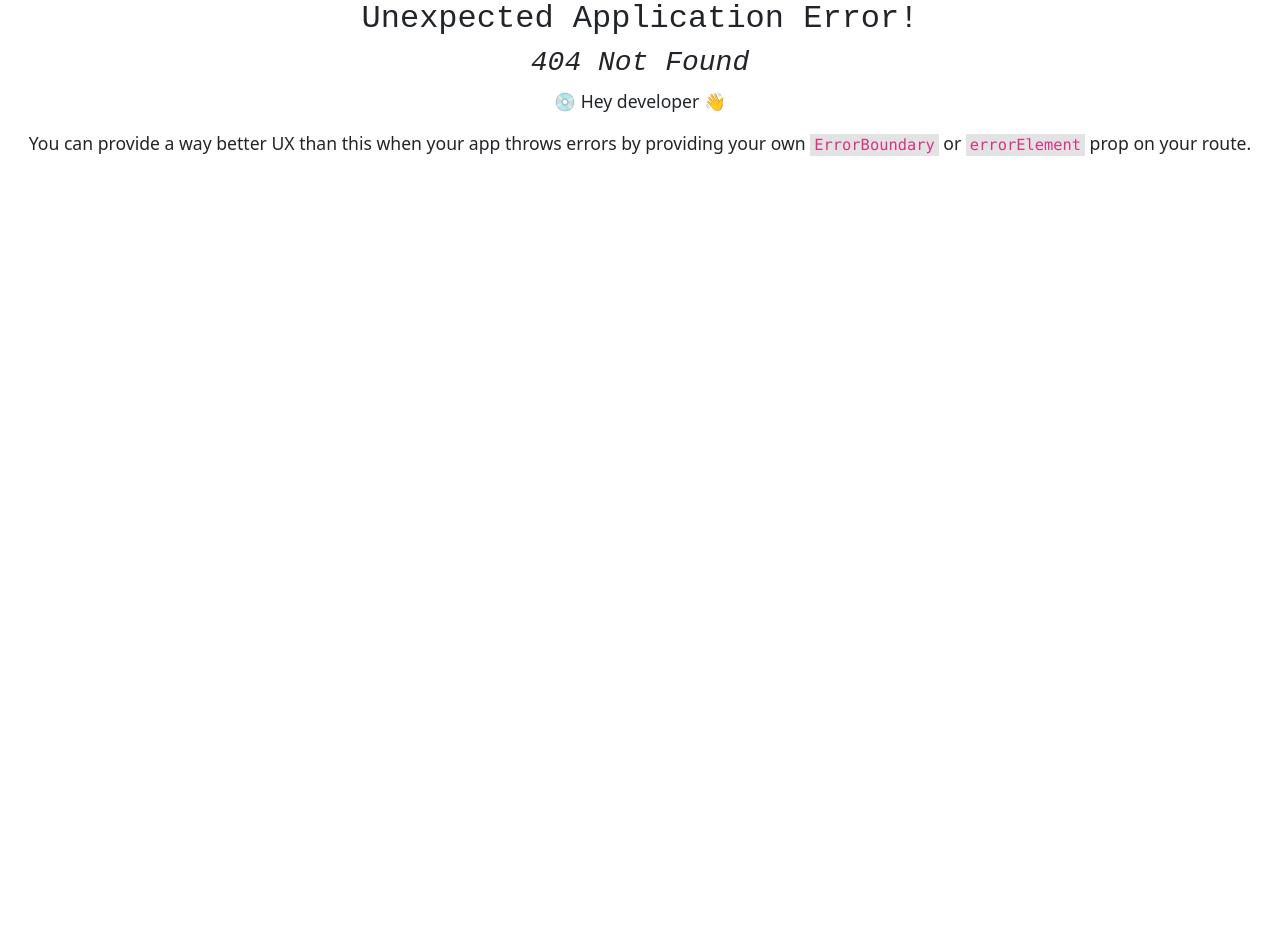
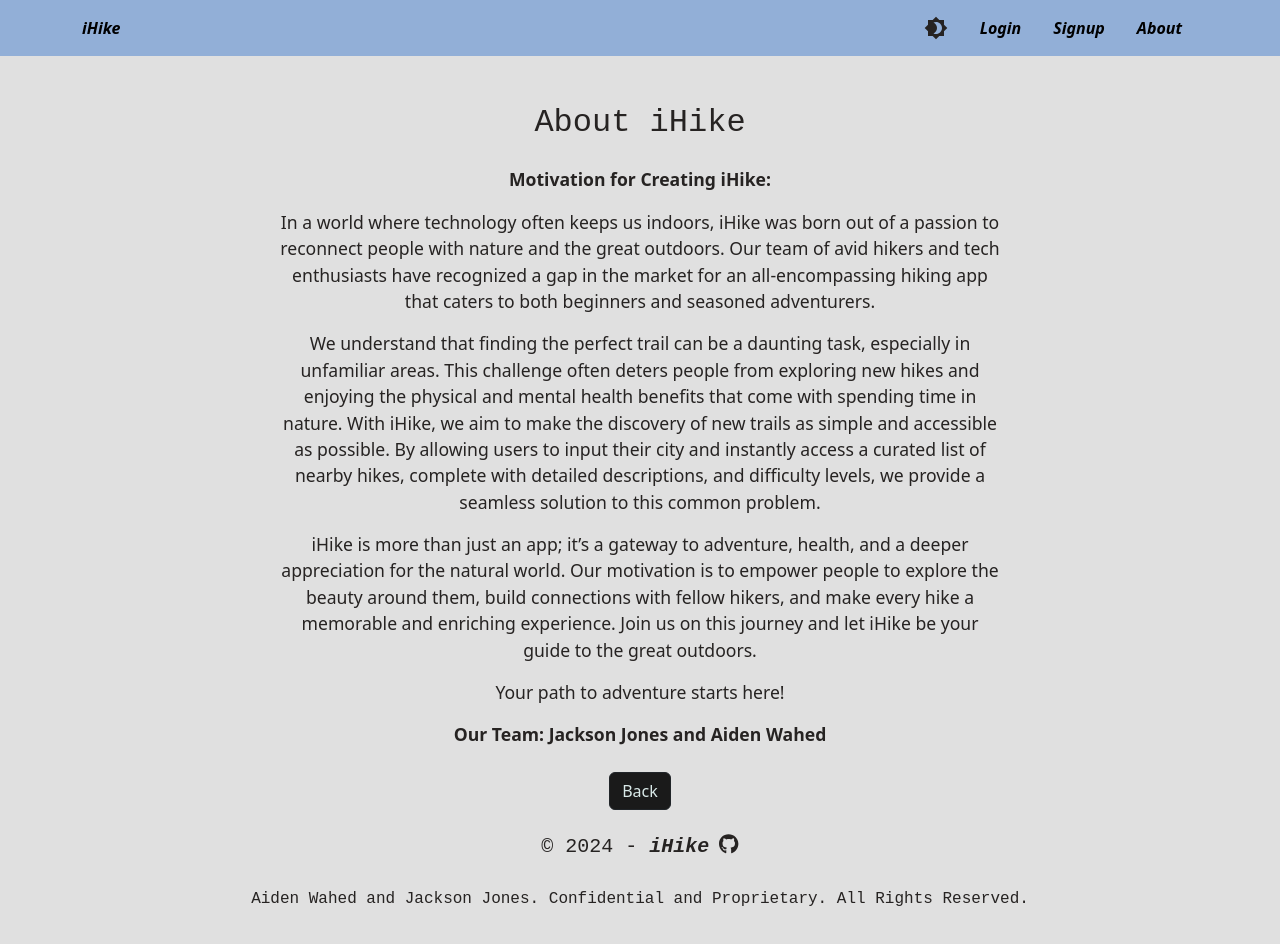
Before and after one commit to prismhead26/I-Hike, a React (Vite) app in the folder client/: page /about in a window 1280 px wide. Before the commit this address had no page. Shown: the top 944 px of the page. Before the commit the page ends 800 px from the top, so only its background shows below. Built offline with nearby package versions, Linux system fonts and the light colour scheme.

Commit message:
about me page

```diff
--- a/client/src/components/Header/index.jsx
+++ b/client/src/components/Header/index.jsx
@@ -84,6 +84,20 @@
                     </Link>
                   </li>
                   <li className="custom mx-2 nav-item">
+                    <Link
+                      to="/about"
+                      className={
+                        currentPage === "/about"
+                          ? "nav-link active"
+                          : "nav-link"
+                      }
+                    >
+                      <b>
+                        <i>About</i>
+                      </b>
+                    </Link>
+                  </li>
+                  <li className="custom mx-2 nav-item">
                     <a href="/" onClick={logout} className="nav-link">
                       <b>
                         <i>Logout</i>
@@ -121,6 +135,20 @@
                       </b>
                     </Link>
                   </li>
+                  <li className="custom mx-2 nav-item">
+                    <Link
+                      to="/about"
+                      className={
+                        currentPage === "/about"
+                          ? "nav-link active"
+                          : "nav-link"
+                      }
+                    >
+                      <b>
+                        <i>About</i>
+                      </b>
+                    </Link>
+                  </li>
                 </>
               )}
             </ul>
--- /dev/null
+++ b/client/src/pages/About.jsx
@@ -0,0 +1,28 @@
+
+const AboutPage = () => {
+  return (
+    <div className="container mt-5">
+      <div className="row justify-content-center">
+        <div className="col-md-8">
+          <h2 className="text-center mb-4">About iHike</h2>
+          <p><strong>Motivation for Creating iHike:</strong></p>
+          <p>
+            In a world where technology often keeps us indoors, iHike was born out of a passion to reconnect people with nature and the great outdoors. Our team of avid hikers and tech enthusiasts have recognized a gap in the market for an all-encompassing hiking app that caters to both beginners and seasoned adventurers.
+          </p>
+          <p>
+            We understand that finding the perfect trail can be a daunting task, especially in unfamiliar areas. This challenge often deters people from exploring new hikes and enjoying the physical and mental health benefits that come with spending time in nature. With iHike, we aim to make the discovery of new trails as simple and accessible as possible. By allowing users to input their city and instantly access a curated list of nearby hikes, complete with detailed descriptions, and difficulty levels, we provide a seamless solution to this common problem.
+          </p>
+          <p>
+            iHike is more than just an app; it’s a gateway to adventure, health, and a deeper appreciation for the natural world. Our motivation is to empower people to explore the beauty around them, build connections with fellow hikers, and make every hike a memorable and enriching experience. Join us on this journey and let iHike be your guide to the great outdoors.
+          </p>
+          <p>Your path to adventure starts here!</p>
+          <p>
+            <strong>Our Team: Jackson Jones and Aiden Wahed</strong>
+          </p>
+        </div>
+      </div>
+    </div>
+  );
+};
+
+export default AboutPage;
--- a/client/src/pages/Home.jsx
+++ b/client/src/pages/Home.jsx
@@ -49,7 +49,7 @@
 
   return (
     <main>
-      <h1 className="text-center m-3">Weather and Hiking Trails</h1>
+      <h1 className="text-center m-3"><b><i>Weather and Hiking Trails</i></b></h1>
       {error && <div>{error} <br /> Must enter a valid city name!</div>}
       <div className="container my-3">
         <div className="input-container mb-3">
```
Also changed, not shown: client/src/main.jsx (+8 -3 lines), client/src/pages/MyHikes.jsx (renamed from client/src/pages/Profile.jsx).
